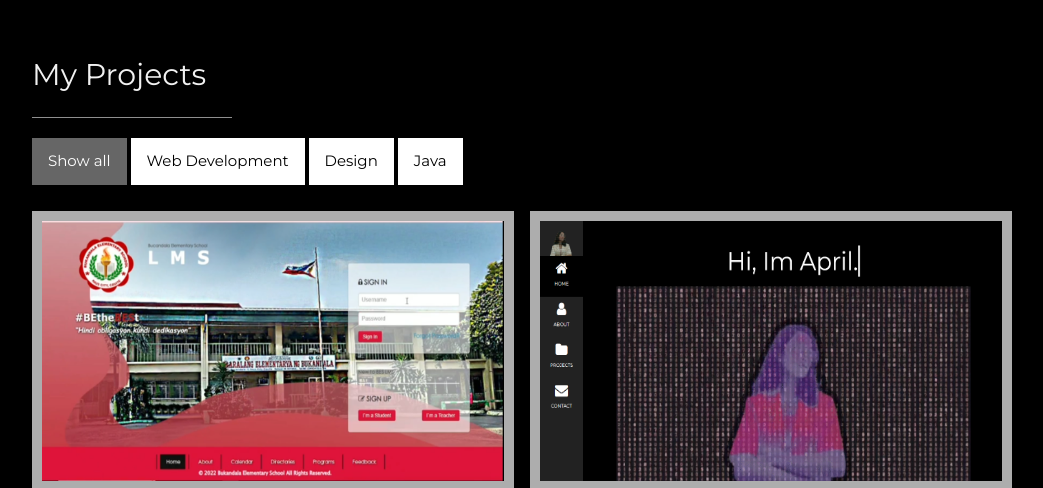
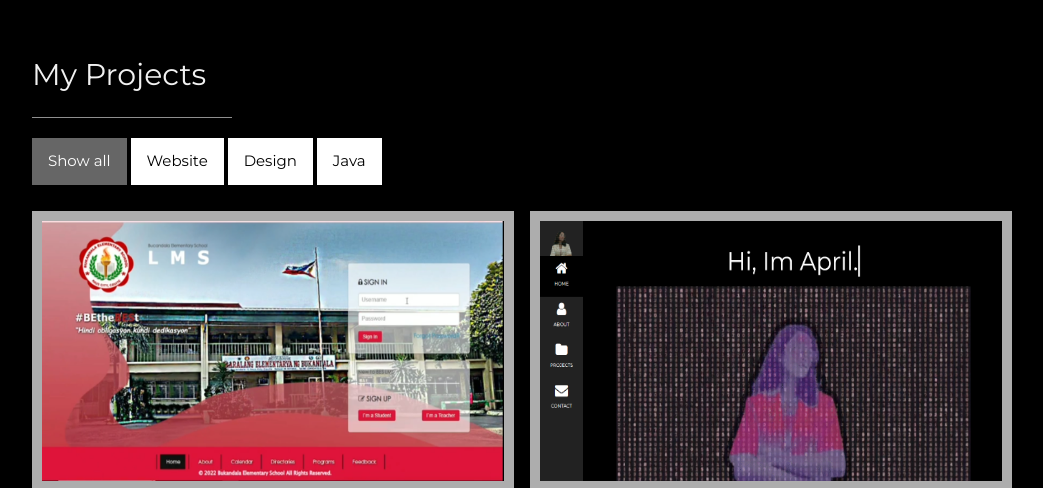
Before and after one commit to april-cabalhug/Portfolio, a plain HTML site: page index.html in a window 1280 px wide. Shown: the part 4920-5408 px from the top of the page, without its empty margins (178-1221 px from the left). Drawn offline with nearby package versions, Linux system fonts and the light colour scheme.

Commit message:
Update index.html

```diff
--- a/index.html
+++ b/index.html
@@ -302,7 +302,7 @@
     <!-- Grid for photos -->
     <div id="myBtnContainer">
   <button class="btn active" onclick="filterSelection('all')"> Show all</button>
-  <button class="btn" onclick="filterSelection('nature')"> Web Development</button>
+  <button class="btn" onclick="filterSelection('nature')"> Website</button>
   <button class="btn" onclick="filterSelection('cars')"> Design</button>
   <button class="btn" onclick="filterSelection('people')"> Java</button>
 </div>
```
